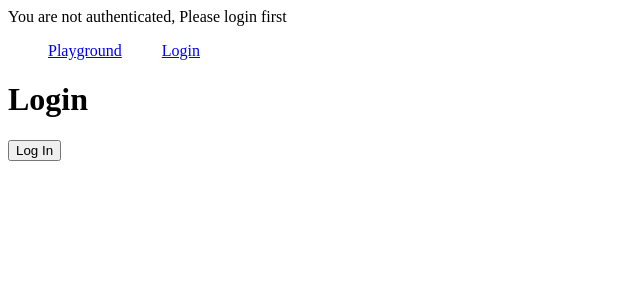
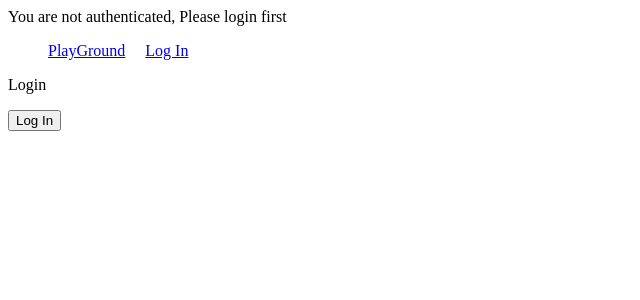
Before and after one commit to acciojob/code-playground-ManimehalaiAnandaraj, a React app: page /login in a window 1280 px wide. Shown: the top 300 px of the page, without its empty margins (0-640 px from the left). Built offline with nearby package versions, Linux system fonts and the light colour scheme.

Commit message:
completed assignment

```diff
--- a/src/components/App.js
+++ b/src/components/App.js
@@ -30,11 +30,12 @@ const App = () => {
 
           <ul style={{ display: 'flex', listStyle: 'none', gap: '20px' }}>
             <li>
-              <Link to="/">Playground</Link>
+               <Link to="/">PlayGround</Link>
+
             </li>
-            <br></br>
+
             <li>
-              <Link to="/login">Login</Link>
+             <Link to="/login">Log In</Link>
             </li>
           </ul>
 
@@ -71,7 +72,7 @@ const PrivateRoute = ({ children, isAuthenticated }) => {
 const HomePage = () => {
   return (
     <div>
-      <h1>Code Playground</h1>
+
       <p>Hi Welcome to Code playground</p>
 
     </div>
@@ -85,7 +86,7 @@ const LoginPage = ({ isAuthenticated, onLogin }) => {
 
   return (
     <div>
-      <h1>Login</h1>
+      <p>Login</p>
       <button onClick={onLogin}>Log In</button>
     </div>
   );
```
